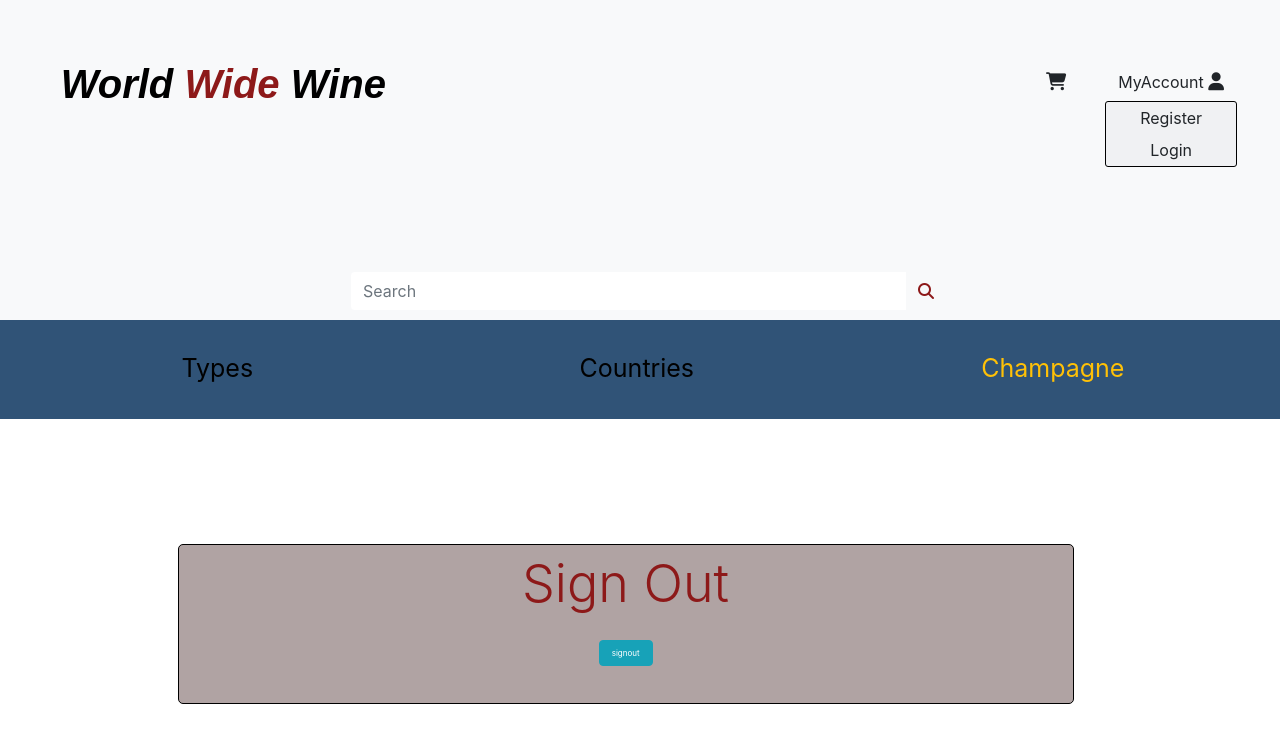
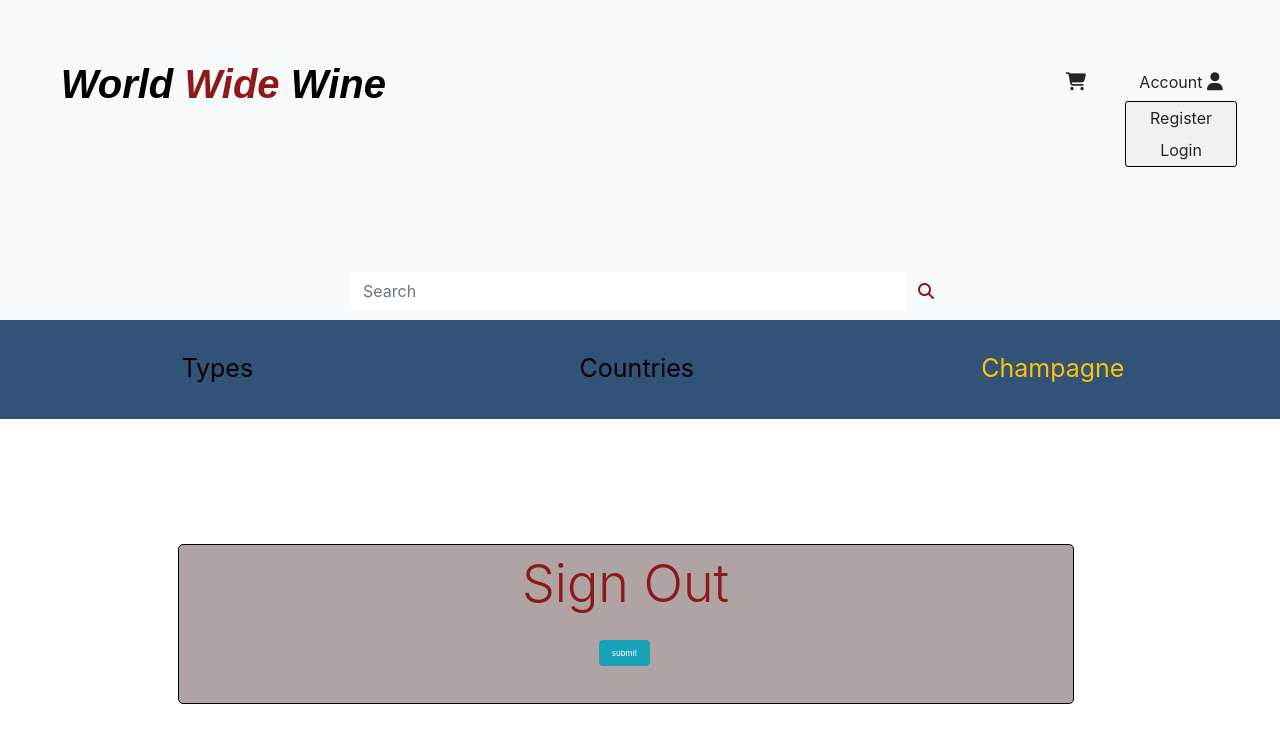
Before and after one commit to Code-Institute-Submissions/GiovanniSalvi-World_Wide_Wine_JulyResub, a Django app: template templates/allauth/account/logout.html in a window 1280 px wide. Shown: the top 755 px of the page. Run offline with Django 3.2, Linux system fonts and the light colour scheme; the template is opened without the code that fills it, so the values that code supplies are empty; parts of the project's set-up code (start-up, migrations or seed data) failed here and were passed over; some libraries are stand-ins or nearby versions.

```diff
--- a/World_Wide_Wine/settings.py
+++ b/World_Wide_Wine/settings.py
@@ -101,7 +101,7 @@ ACCOUNT_EMAIL_VERIFICATION = 'mandatory'
 ACCOUNT_SIGNUP_EMAIL_ENTER_TWICE = False
 ACCOUNT_USERNAME_MIN_LENGTH = 2
 LOGIN_URL = '/accounts/login/'
-LOGIN_REDIRECT_URL = '/'
+LOGIN_REDIRECT_URL = '/stock'
 
 WSGI_APPLICATION = 'World_Wide_Wine.wsgi.application'
 
--- a/templates/allauth/account/logout.html
+++ b/templates/allauth/account/logout.html
@@ -10,16 +10,13 @@
     <div class="row lgout_form">
 	<div class="logo"><p>Sign Out</p></div>
 	<div class="logout-form-1">
-    <form method="POST" action="{% url 'home' %}" id="logout-form" class="text-left">
-  {% csrf_token %}
-  {% if redirect_field_value %}
+    <form method="POST" action="{% url 'account_logout' %}" id="logout-form" class="text-left">
+    {% csrf_token %}
+    {% if redirect_field_value %}
   	<div class="form-group">
-   </div>
+    </div>
     {% endif %}
-
-  <input type="Submit" value="signout" class="signout-button btn btn-info">
-
-
+    <input type="Submit" name="submit" value="submit" class="signout-button btn btn-info">
 
   </form>
 </div>
--- a/templates/allauth/account/signup.html
+++ b/templates/allauth/account/signup.html
@@ -20,7 +20,7 @@
 			    		<h3 class="panel-title">Sign up<small><br>It's free!</small></h3>
 			 			</div>
 			 			<div class="panel-body">
-			    		<form role="form">
+			    		<form role="form" action="{% url 'account_signup' %}">
                             <div class="row">
 			    				<div class="col-xs-6 col-sm-6 col-md-6">
 			    				<div class="form_group">
@@ -54,7 +54,7 @@
 			    				</div>
 			    			</div>
 
-			    			<input type="submit" value="Register" class="btn btn-info btn-block" style="margin-top:2em">
+			    			<input type="submit" value="register" name="register" class="btn btn-info btn-block" style="margin-top:2em">
                             <div class="row">
                                 <p class="text-dark signup_already" style="
                                 margin-left: 5%;margin-top: 5%;">Already registered?<a style="color:rgb(141, 25, 25);text-decoration: none;" href="{% url 'account_login' %}"> Click here</a></p>
--- a/templates/base.html
+++ b/templates/base.html
@@ -46,7 +46,7 @@
             </div>
             <div class="col-12 my-auto py-lg-0 text-black">
                     <ul class="dropdown-menu icon menu-icon">
-                        <button class="btn account" type="button"               data-toggle="dropdown-item"  aria-expanded="false"><a href="#" class=" btn btn-md rounded-0"><span class="myAccount">MyAccount</span> <i class="fa fa-user" aria-hidden="true"></i></a>
+                        <button class="btn account" type="button"               data-toggle="dropdown-item"  aria-expanded="false"><a href="#" class=" btn btn-md rounded-0"><span class="myAccount">Account</span> <i class="fa fa-user" aria-hidden="true"></i></a>
                             <div class="dropdown menu-list"      style="max-height:none">
                                 {% if request.user.is_authenticated %}
                                     {% if request.user.is_superuser %}
```
